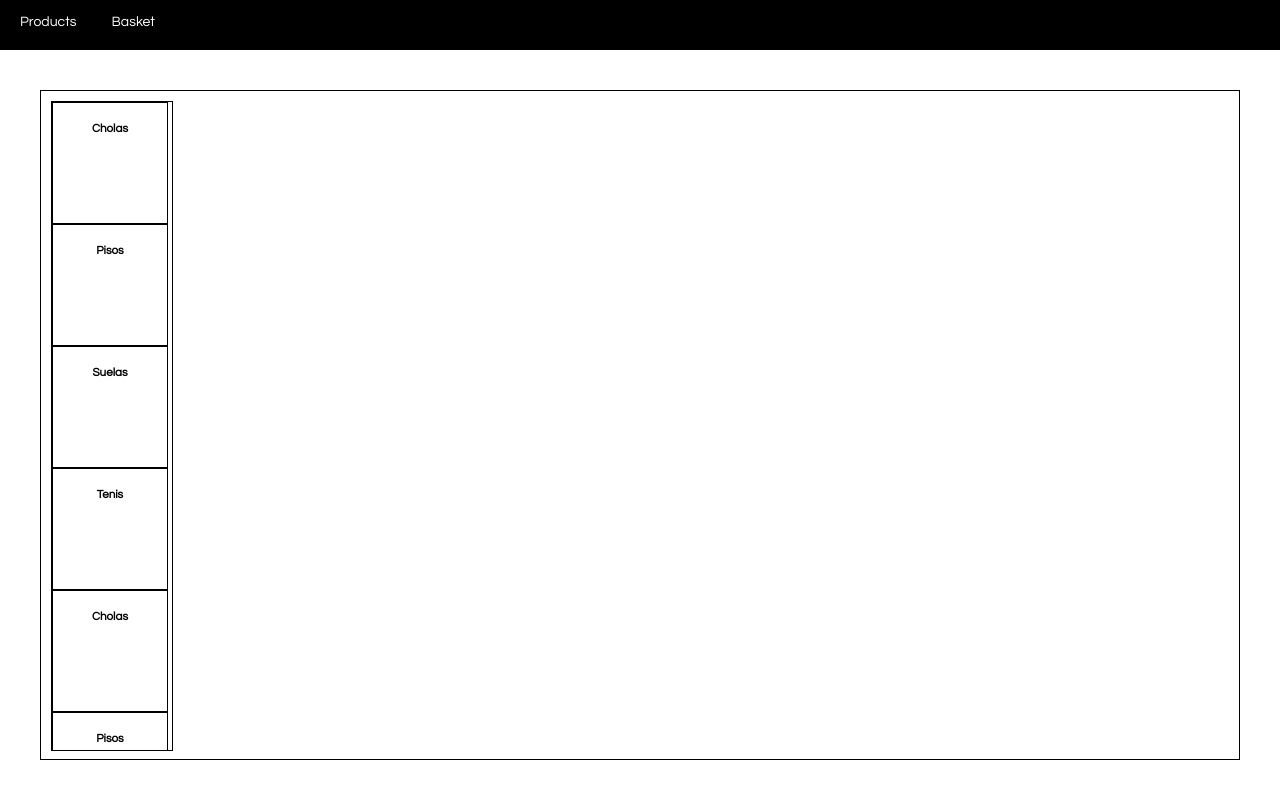
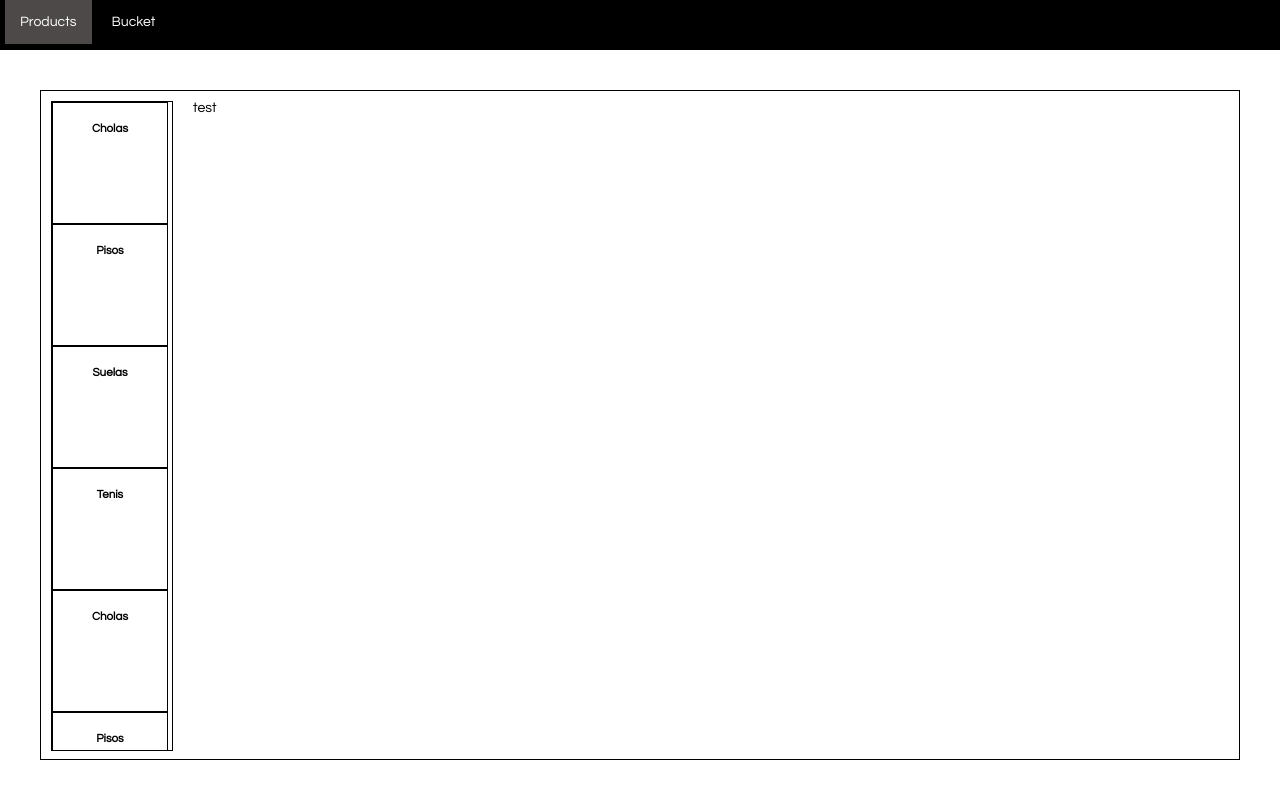
Before and after one commit to sergiog182/reactProject, a React app: page / in a window 1280 px wide. Built offline with nearby package versions, Linux system fonts and the light colour scheme.

Commit message:
Agregada funcion para menu

```diff
--- a/src/index.css
+++ b/src/index.css
@@ -30,6 +30,11 @@ body {
     cursor: pointer;
 }
 
+.selected
+{
+    background-color: rgb(77, 73, 73);
+}
+
 .menu-item:hover
 {
     background-color: rgb(77, 73, 73);
@@ -50,6 +55,7 @@ body {
     box-sizing: content-box;
     height: calc(100% - 20px);
     overflow-y: auto;
+    float:left
 }
 
 .article
@@ -60,3 +66,12 @@ body {
     cursor: pointer;
     text-align: center;
 }
+
+.article-preview
+{
+    box-sizing: content-box;
+    width: calc(100% - 165px);
+    height: calc(100% - 20px);
+    margin: 10px;
+    float: left;
+}
--- a/src/index.js
+++ b/src/index.js
@@ -12,11 +12,22 @@ class Article extends React.Component {
     }
 }
 
-class Frame extends React.Component {
+class FrameProducts extends React.Component {
     render() {
         return(
             <div className="frame">
                 <ArticleList />
+                <ArticlePreview />
+            </div>
+        );
+    }
+}
+
+class FrameBucket extends React.Component {
+    render() {
+        return(
+            <div className="frame">
+                Bucket
             </div>
         );
     }
@@ -26,19 +37,29 @@ class Menu extends React.Component {
     render(){
         return(
             <div className="main-menu">
-                <MenuItem destination="products" text="Products"/>
-                <MenuItem destination="basket" text="Basket"/>
+                <MenuItem destination="products" text="Products" selected={this.props.selected === 'products' ? true : false} click={this.props.click} />
+                <MenuItem destination="bucket" text="Bucket" selected={this.props.selected === 'bucket' ? true : false} click={this.props.click}/>
             </div>
         );
     }
 }
 
 function MenuItem(props) {
+    const style = "menu-item" + (props.selected ? " selected" : "");
+    const destination = props.destination;
+    if (props.selected) {
         return(
-        <div className="menu-item">
+            <div className={style} id={destination}>
                 <a href={props.url}>{props.text}</a>
             </div>
         );
+    } else {
+        return(
+            <div className={style} id={destination} onClick={props.click}>
+                {props.text}
+            </div>
+        );
+    }
 }
 
 class ArticleList extends React.Component {
@@ -60,19 +81,45 @@ class ArticleList extends React.Component {
 
 function ArticlePreview() {
     return (
-        <div>
+        <div className="article-preview">
             test
         </div>
     );
 }
 
-function MainFrame() {
+class MainFrame extends React.Component {
+    constructor(props){
+        super(props);
+        this.state = {
+            view: props.view,
+        };
+        this.handleChangeMenu = this.handleChangeMenu.bind(this);
+    }
+
+    handleChangeMenu(view){
+        this.setState({view: view.target.id});
+    }
+
+    render() {
+        const view = this.state.view;
+
+        if (view === 'products') {
             return(
                 <div className='main-container'>
-            <Menu />
-            <Frame />
+                    <Menu selected='products' click={this.handleChangeMenu}/>
+                    <FrameProducts />
+                </div>
+            );
+        } else {
+            return(
+                <div className='main-container'>
+                    <Menu selected='bucket'click={this.handleChangeMenu}/>
+                    <FrameBucket />
                 </div>
             );
         }
 
-ReactDOM.render(<MainFrame />, document.getElementById('root'));
+    }
+}
+
+ReactDOM.render(<MainFrame view="products"/>, document.getElementById('root'));
```
Lines whose indentation alone changed are shown as unchanged.
